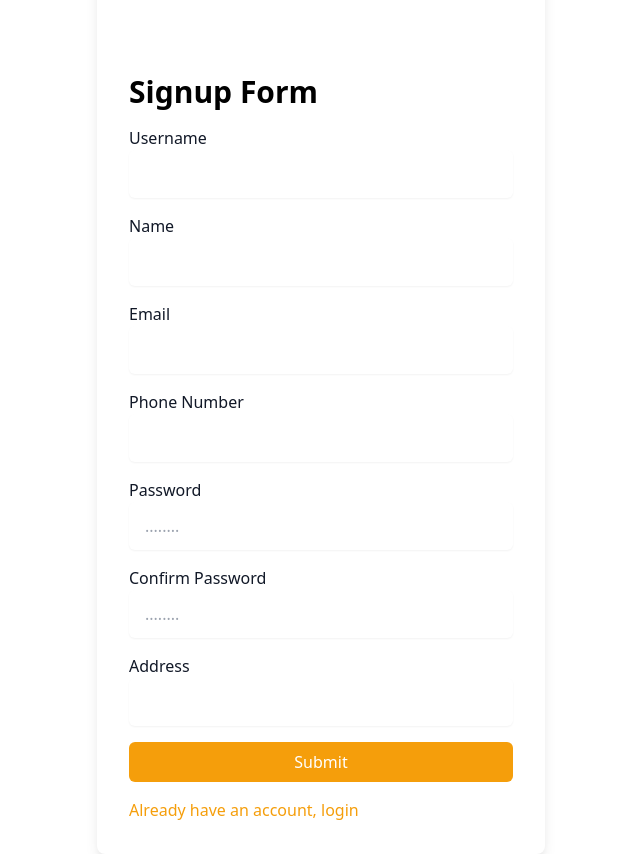
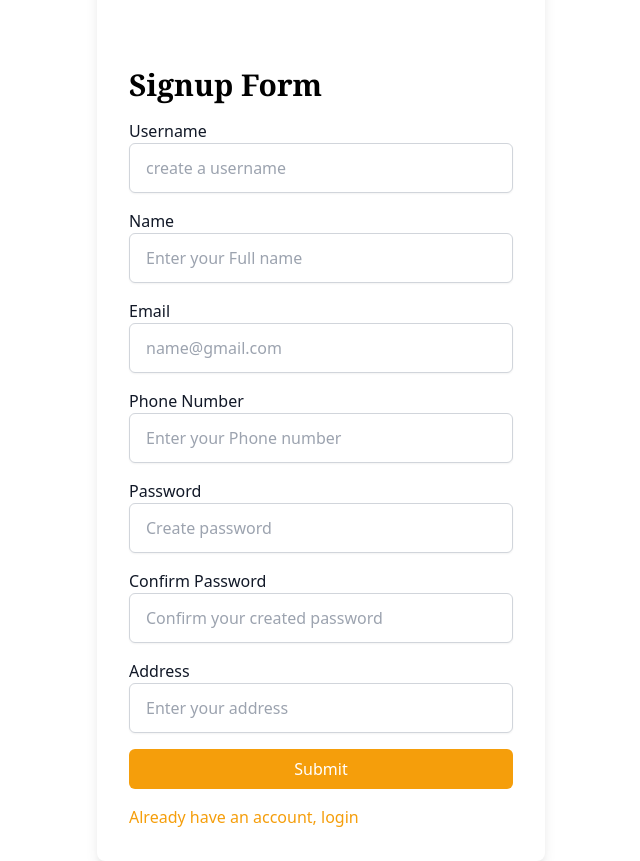
Before and after one commit to kiritoaftab/ticketing-neodeals, a React (Create React App) app in the folder frontend/: page /customer in a window 1280 px wide. Both pictures are taken after a click on the element "Create Account". Shown: the whole page, without its empty margins (319-959 px from the left). Built offline with nearby package versions, Linux system fonts and the light colour scheme.

Commit message:
customer signup update

```diff
--- a/frontend/src/pages/CustomerOnboarding.js
+++ b/frontend/src/pages/CustomerOnboarding.js
@@ -1,5 +1,4 @@
 import React, { useState } from 'react';
-
 import { useNavigate } from 'react-router-dom';
 
 function LoginSignup() {
@@ -24,13 +23,13 @@ function LoginSignup() {
 
   const regFormData = {
     username: regUsername,
-    name:regName,
-    email:regEmail,
-    phone:regPhoneNumber,
-    password:regPassword,
-    confirmPassword:regConfirmPassword,
-    address:regAddress
-  }
+    name: regName,
+    email: regEmail,
+    phone: regPhoneNumber,
+    password: regPassword,
+    confirmPassword: regConfirmPassword,
+    address: regAddress,
+  };
 
   async function handleLogin() {
     // Form validation (you can add more validation as needed)
@@ -46,7 +45,7 @@ function LoginSignup() {
       password: loginPassword,
     };
 
-    console.log(reqBody)
+    console.log(reqBody);
     // try {
     //   const response = await axios.post('http://your-api-url.com/login', reqBody);
 
@@ -76,7 +75,7 @@ function LoginSignup() {
       return;
     }
 
-    console.log(regFormData)
+    console.log(regFormData);
 
     setRegLoader(true);
 
@@ -112,13 +111,13 @@ function LoginSignup() {
         {/* Login Form */}
         {toggle ? (
           <div>
-            <h1 className="text-3xl font-semibold mb-4">Login Form</h1>
+            <h1 className="text-3xl font-semibold font-serif mb-4">Login Form</h1>
             <form className="space-y-4">
               <div>
                 <label className="block font-medium text-gray-900 dark:text-white">Username</label>
                 <input
                   type="text"
-                  className="form-input rounded-md shadow-sm w-full py-3 px-4"
+                  className="form-input rounded-md border border-gray-300 shadow-sm w-full py-3 px-4"
                   placeholder="Enter your username"
                   value={loginUsername}
                   onChange={(e) => setLoginUsername(e.target.value)}
@@ -128,7 +127,7 @@ function LoginSignup() {
                 <label className="block font-medium text-gray-900 dark:text-white">Password</label>
                 <input
                   type="password"
-                  className="form-input rounded-md shadow-sm w-full py-3 px-4"
+                  className="form-input rounded-md border border-gray-300 shadow-sm w-full py-3 px-4"
                   placeholder="Enter your password"
                   value={loginPassword}
                   onChange={(e) => setLoginPassword(e.target.value)}
@@ -150,14 +149,14 @@ function LoginSignup() {
         ) : (
           // Registration Form
           <div className='mt-24'>
-            <h1 className="text-3xl font-semibold mb-4">Signup Form</h1>
+            <h1 className="text-3xl  font-semibold font-serif mb-4">Signup Form</h1>
             <form className="space-y-4">
               <div>
-                <label className="block font-medium  text-gray-900 dark:text-white">Username</label>
+                <label className="block font-medium text-gray-900 dark:text-white">Username</label>
                 <input
                   type="text"
-                  className="form-input rounded-md shadow-sm w-full py-3 px-4"
-                  placeholder=""
+                  className="form-input rounded-md border border-gray-300 shadow-sm w-full py-3 px-4"
+                  placeholder="create a username"
                   value={regUsername}
                   onChange={(e) => setRegUsername(e.target.value)}
                 />
@@ -166,8 +165,8 @@ function LoginSignup() {
                 <label className="block font-medium text-gray-900 dark:text-white">Name</label>
                 <input
                   type="text"
-                  className="form-input rounded-md shadow-sm w-full py-3 px-4"
-                  placeholder=""
+                  className="form-input rounded-md border border-gray-300 shadow-sm w-full py-3 px-4"
+                  placeholder="Enter your Full name"
                   value={regName}
                   onChange={(e) => setRegName(e.target.value)}
                 />
@@ -176,8 +175,8 @@ function LoginSignup() {
                 <label className="block font-medium text-gray-900 dark:text-white">Email</label>
                 <input
                   type="email"
-                  className="form-input rounded-md shadow-sm w-full py-3 px-4"
-                  placeholder=""
+                  className="form-input rounded-md border border-gray-300 shadow-sm w-full py-3 px-4"
+                  placeholder="name@gmail.com"
                   value={regEmail}
                   onChange={(e) => setRegEmail(e.target.value)}
                 />
@@ -186,8 +185,8 @@ function LoginSignup() {
                 <label className="block font-medium text-gray-900 dark:text-white">Phone Number</label>
                 <input
                   type="text"
-                  className="form-input rounded-md shadow-sm w-full py-3 px-4"
-                  placeholder=""
+                  className="form-input rounded-md border border-gray-300 shadow-sm w-full py-3 px-4"
+                  placeholder="Enter your Phone number"
                   value={regPhoneNumber}
                   onChange={(e) => setRegPhoneNumber(e.target.value)}
                 />
@@ -196,8 +195,8 @@ function LoginSignup() {
                 <label className="block font-medium text-gray-900 dark:text-white">Password</label>
                 <input
                   type="password"
-                  className="form-input rounded-md shadow-sm w-full py-3 px-4"
-                  placeholder="........"
+                  className="form-input rounded-md border border-gray-300 shadow-sm w-full py-3 px-4"
+                  placeholder="Create password"
                   value={regPassword}
                   onChange={(e) => setRegPassword(e.target.value)}
                 />
@@ -206,8 +205,8 @@ function LoginSignup() {
                 <label className="block font-medium text-gray-900 dark:text-white">Confirm Password</label>
                 <input
                   type="password"
-                  className="form-input rounded-md shadow-sm w-full py-3 px-4"
-                  placeholder="........"
+                  className="form-input rounded-md border border-gray-300 shadow-sm w-full py-3 px-4"
+                  placeholder="Confirm your created password"
                   value={regConfirmPassword}
                   onChange={(e) => setRegConfirmPassword(e.target.value)}
                 />
@@ -216,8 +215,8 @@ function LoginSignup() {
                 <label className="block font-medium text-gray-900 dark:text-white">Address</label>
                 <input
                   type="text"
-                  className="form-input rounded-md shadow-sm w-full py-3 px-4"
-                  placeholder=""
+                  className="form-input rounded-md border border-gray-300 shadow-sm w-full py-3 px-4"
+                  placeholder="Enter your address"
                   value={regAddress}
                   onChange={(e) => setRegAddress(e.target.value)}
                 />
```
